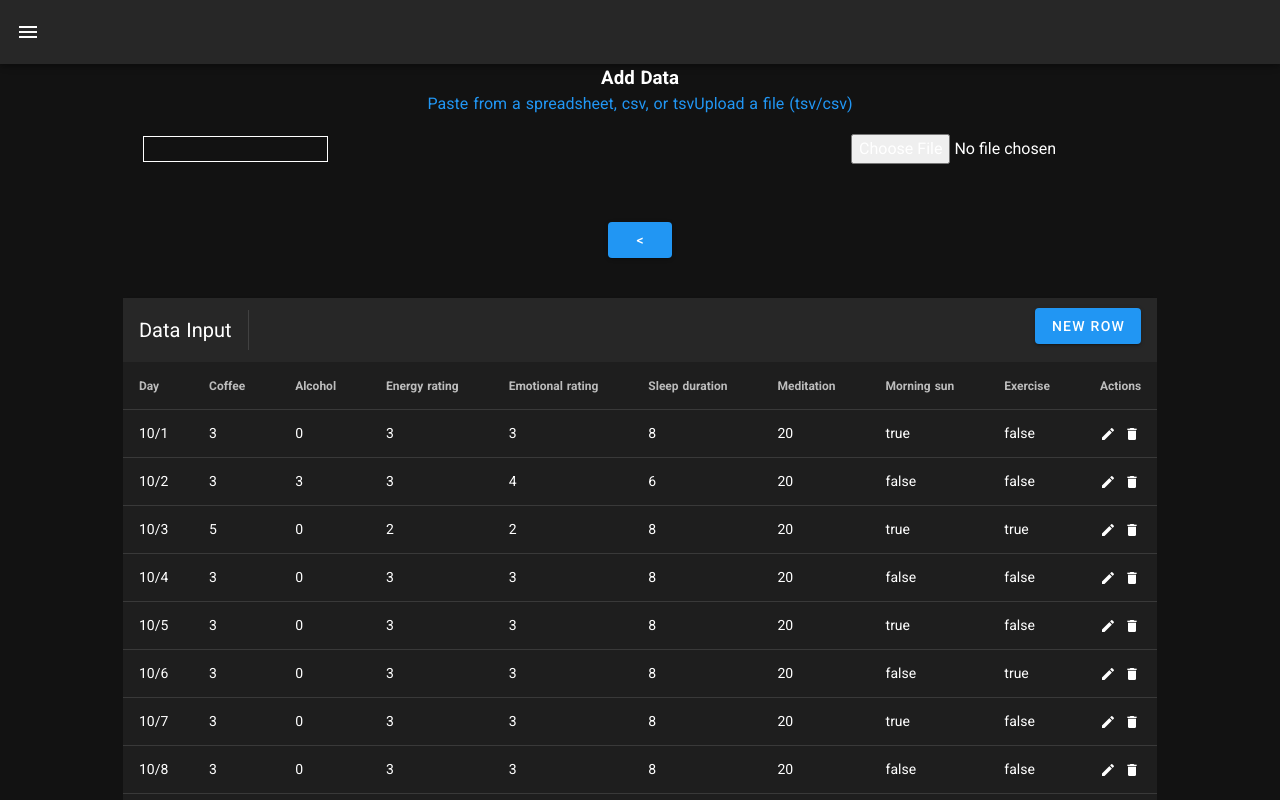
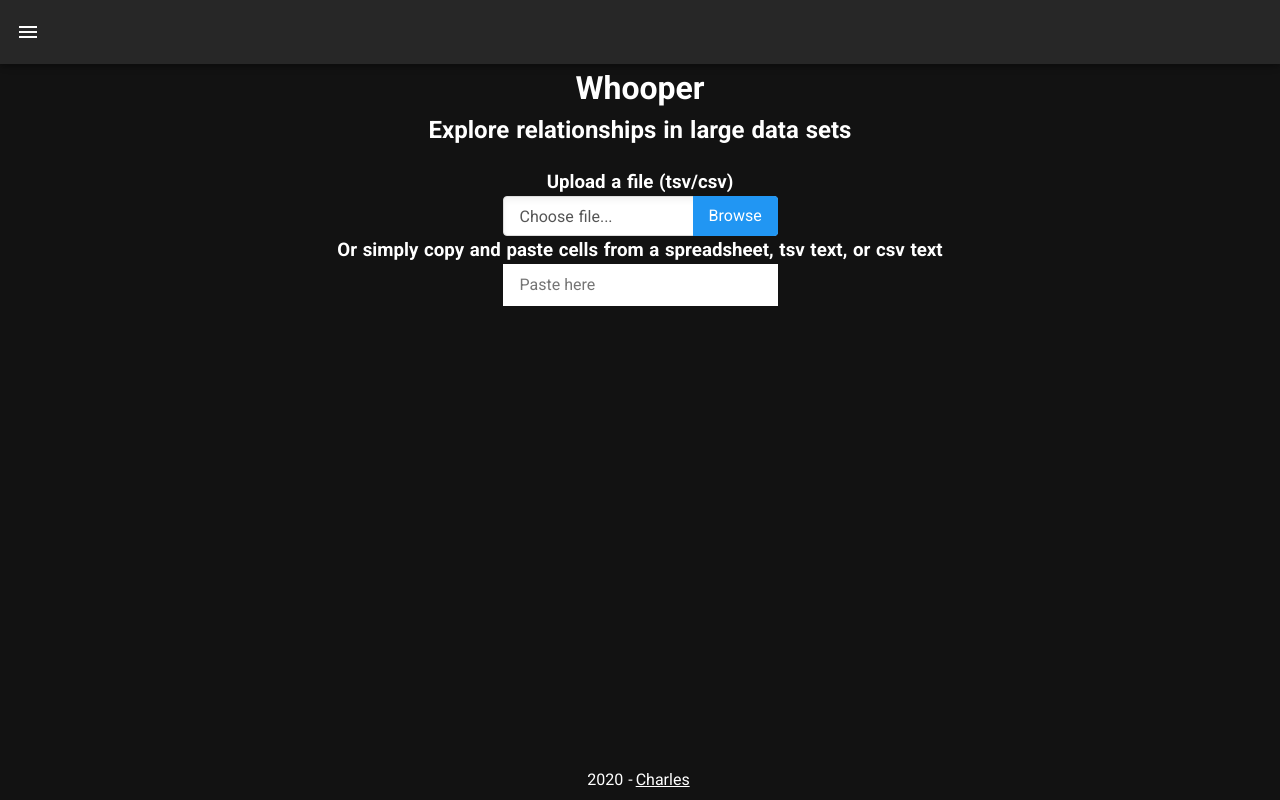
Before and after one commit to CharlesRyan/whooper, a Nuxt app: page / in a window 1280 px wide. Shown: the top 800 px of the page. Built offline with nearby package versions, Linux system fonts and the light colour scheme.

Commit message:
initial set up of intro page

```diff
--- a/components/InputMenu.vue
+++ b/components/InputMenu.vue
@@ -1,38 +1,59 @@
 <template lang="pug">
 .inputs
-  h3 Add Data
-  .inputs__drawer
-    .inputs__options
-      a Paste from a spreadsheet, csv, or tsv
-      a Upload a file (tsv/csv)
-    .inputs__inputs
-      input.text-input(
-        type='text'
-        @paste="onPaste"
-      )
+  //- v-btn.inputs__modal-toggle(
+  //-   color='primary'
+  //-   @click='toggleDrawer'
+  //-   :class="{open: drawerOpen}"
+  //- ) Add Data
+  //-   span >
+  .inputs__options
+    h3 Upload a file (tsv/csv)
+    label.file
       input.file-input(
         type='file'
         @change="selectedFile"
       )
+      span.file-custom
+    h3 Or simply copy and paste cells from a spreadsheet, tsv text, or csv text
+    input.text-input(
+      type='textarea'
+      @paste="onPaste"
+      placeholder="Paste here"
+    )
 
-    v-btn.my-10(color='primary' @click='toggleDrawer')
-      span(v-if="drawerOpen") >
-      span(v-else) <
+    .feedback
+      .error(
+        v-if="dataError.length"
+      )
+      .success(
+        v-if="rowCount && colCount"
+      )
+        p I parsed out {{rowCount}} rows and {{colCount}} columns
+        v-btn(
+          @click="showGraph"
+        )
+
+
+
 </template>
 
 <script>
 import { mapState } from 'vuex'
 import Papa from 'papaparse'
 
+import Pages from '../pages'
+
 export default {
   name: 'InputMenu',
   components: {},
-  props: {},
+  props: {
+    isModal: Boolean
+  },
   data() {
     return {
-      showOptions: false,
-      showInputs: false,
-      drawerOpen: false
+      dataError: '',
+      rowCount: 0,
+      colCount: 0
     }
   },
   mounted() {},
@@ -42,6 +63,9 @@ export default {
     })
   },
   methods: {
+    showGraph(){
+
+    },
     selectedFile(e) {
       this.tableLoading = true
       let file = e.target.files[0]
@@ -65,42 +89,165 @@ export default {
       data.getAsString(this.parseInput)
     },
     parseInput(input) {
-      const results = Papa.parse(input)
-      this.$store.commit('setInputData', results.data)
+      try {
+        const results = Papa.parse(input)
+        console.log(results);
+        this.$store.commit('setInputData', results.data)
+        // display row/col count
+        this.colCount = results.data[0].length
+        this.rowCount = results.data.length
+      } catch(e) {
+        console.log(e);
+        this.dataError = e;
+      }
     },
-    toggleDrawer(){
+    toggleDrawer() {
       this.drawerOpen = !this.drawerOpen
+      if (!this.drawerOpen) this.activeInput = ''
     },
-    emitEntry(event, type){
-        this.$store.commit('setRawData', {type, event})
+    showInput(name) {
+      this.activeInput = name
     }
   }
 }
 </script>
 
 <style lang="scss" scoped>
+$transition: all 0.3s ease-in-out;
+
 .inputs {
-  &__instructions,
-  &__inputs {
+  margin: 20px 0;
+  display: flex;
+  align-items: center;
+
+  &__modal {
+    overflow: hidden;
+    display: flex;
+  }
+
+  &__modal-toggle {
+    z-index: 4;
+
+    span {
+      transition: $transition;
+    }
+
+    &.open {
+      span {
+        transform: rotate(540deg);
+      }
+    }
+  }
+
+  &__options {
     display: flex;
     align-items: center;
+    justify-content: center;
+    flex-direction: column;
+
+    input {
+      width: 275px;
+
+      &.text-input {
+        padding: 8px 16px;
+        background-color: #fff;
+        color: initial;
+      }
+    }
   }
 
-  &__inputs {
-    justify-content: space-between;
+  .drawer-item {
+    background-color: #272727;
   }
 
-  &__instructions {
-    justify-content: space-around;
-    p {
-      max-width: 240px;
-      width: 33%;
-    }
+  // wtf forms file input
+  .file {
+    position: relative;
+    display: inline-block;
+    cursor: pointer;
+    height: 2.5rem;
   }
+
+  .file input {
+    min-width: 14rem;
+    margin: 0;
+    filter: alpha(opacity=0);
+    opacity: 0;
+  }
+
+  .file-custom {
+    position: absolute;
+    top: 0;
+    right: 0;
+    left: 0;
+    z-index: 5;
+    height: 2.5rem;
+    padding: 0.5rem 1rem;
+    line-height: 1.5;
+    color: #555;
+    background-color: #fff;
+    border: 0.075rem solid #ddd;
+    border-radius: 4px;
+    box-shadow: inset 0 0.2rem 0.4rem rgba(0, 0, 0, 0.05);
+    -webkit-user-select: none;
+    -moz-user-select: none;
+    -ms-user-select: none;
+    user-select: none;
+    text-align: left;
+  }
+
+  .file-custom:after {
+    content: 'Choose file...';
+  }
+
+  .file-custom:before {
+    position: absolute;
+    top: -0.075rem;
+    right: -0.075rem;
+    bottom: -0.075rem;
+    z-index: 6;
+    display: block;
+    content: 'Browse';
+    height: 2.5rem;
+    padding: 0.5rem 1rem;
+    line-height: 1.5;
+    color: #fff;
+    background-color: #2196f3;
+    // border: 0.075rem solid #ddd;
+    border-radius: 0 4px 4px 0;
+  }
+
+  /* Focus */
+  .file input:focus ~ .file-custom {
+    box-shadow: 0 0 0 0.075rem #fff, 0 0 0 0.2rem #0074d9;
+  }
+  // end wtf forms file input
 }
 
 .text-input {
   border: 1px solid white;
-  margin: 20px;
+}
+
+.slide-fade-enter-active,
+.slide-fade-leave-active {
+  transition: $transition;
+}
+
+.slide-fade-enter,
+.slide-fade-leave-to {
+  transform: translateX(-100%);
+}
+
+.slide-fade-enter {
+  z-index: 2;
+}
+
+.slide-fade-leave-to {
+  z-index: 1;
+}
+
+input.slide-fade-leave-active {
+  transition: none;
+  opacity: 0;
 }
 </style>
--- a/components/InputTable.vue
+++ b/components/InputTable.vue
@@ -198,8 +198,8 @@ export default {
           const parsedWhoopData = this.parseWhoopData(data.whoop_raw_data)
           this.$store.commit('setWhoopRawData', parsedWhoopData)
         }
-        // this.$store.commit('setPage', Pages.GRAPH)
-        this.$store.commit('setPage', Pages.TIME_SERIES)
+        this.$store.commit('setPage', Pages.GRAPH)
+        // this.$store.commit('setPage', Pages.TIME_SERIES)
       } catch (e) {
         console.log('data error', e)
       } finally {
--- a/components/Intro.vue
+++ b/components/Intro.vue
@@ -1,7 +1,8 @@
 <template lang="pug">
   .intro
-    p Turn data into insightful graphs
-
+    h1 Whooper
+    h2 Explore relationships in large data sets
+    InputMenu
 </template>
 
 <script>
@@ -11,6 +12,9 @@ import InputMenu from './InputMenu'
 
 export default {
   name: 'Intro',
+  components: {
+    InputMenu
+  },
   data() {
     return {
     }
--- a/pages.js
+++ b/pages.js
@@ -1,4 +1,5 @@
 export default {
+  INTRO: 'Intro',
   GRAPH: 'Graph',
   INPUT_TABLE: 'Input Table',
   TIME_SERIES: 'Time Series'
--- a/pages/index.vue
+++ b/pages/index.vue
@@ -49,7 +49,8 @@ export default {
     Graph,
     TimeSeries,
     Navbar,
-    Footer
+    Footer,
+    Intro
   },
   data() {
     return {
@@ -64,7 +65,6 @@ export default {
     }
   },
   mounted() {
-    this.$store.commit('setTest', 'test heah')
   },
   computed: {
     ...mapState({
--- a/store/index.js
+++ b/store/index.js
@@ -3,8 +3,7 @@ import Colors from '../colors'
 
 export const state = () => ({
   correlationData: [],
-  test: '',
-  page: Pages.INPUT_TABLE,
+  page: Pages.INTRO,
   ...Colors,
   whoopEmail: '',
   whoopAuthToken: '',
@@ -17,9 +16,6 @@ export const state = () => ({
 export const mutations = {
   setCorrelationData(state, data) {
     state.correlationData = data
-  },
-  setTest(state, data) {
-    state.test = data
   },
   setPage(state, data) {
     state.page = data
```
